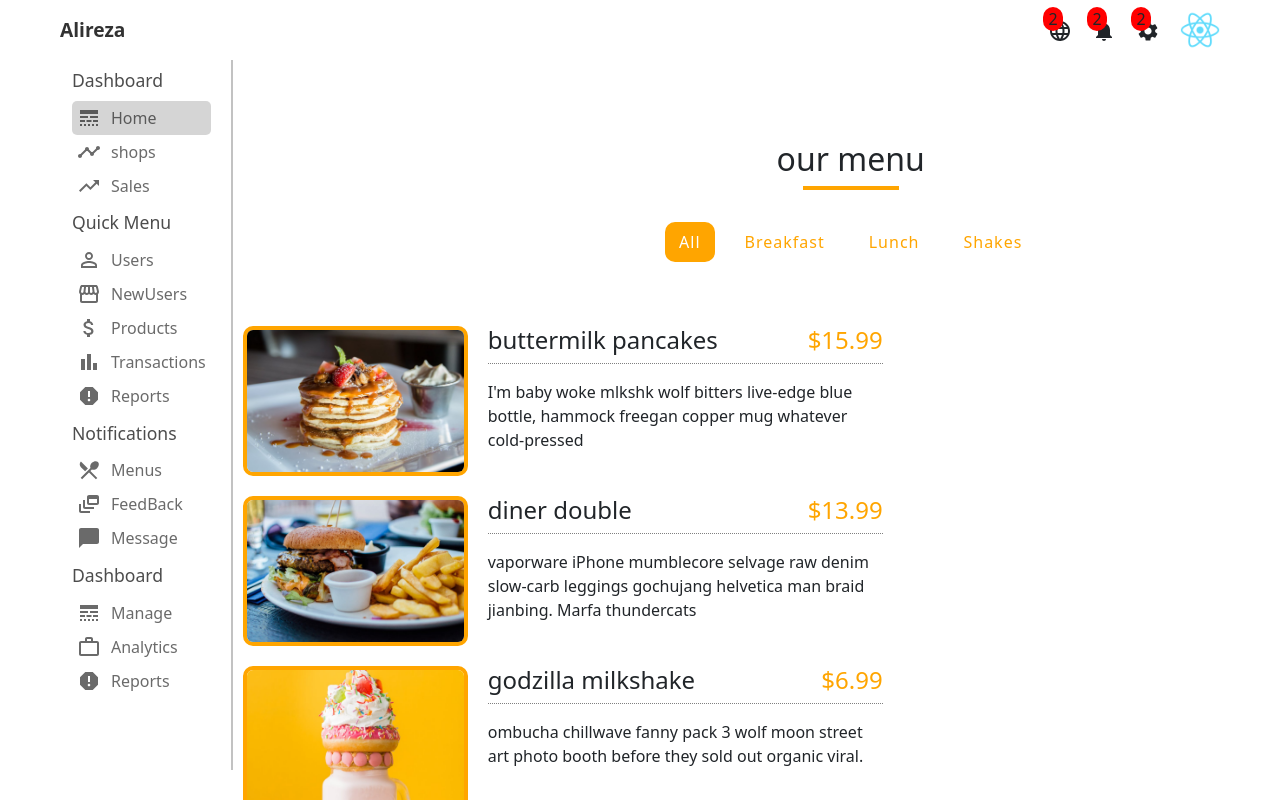
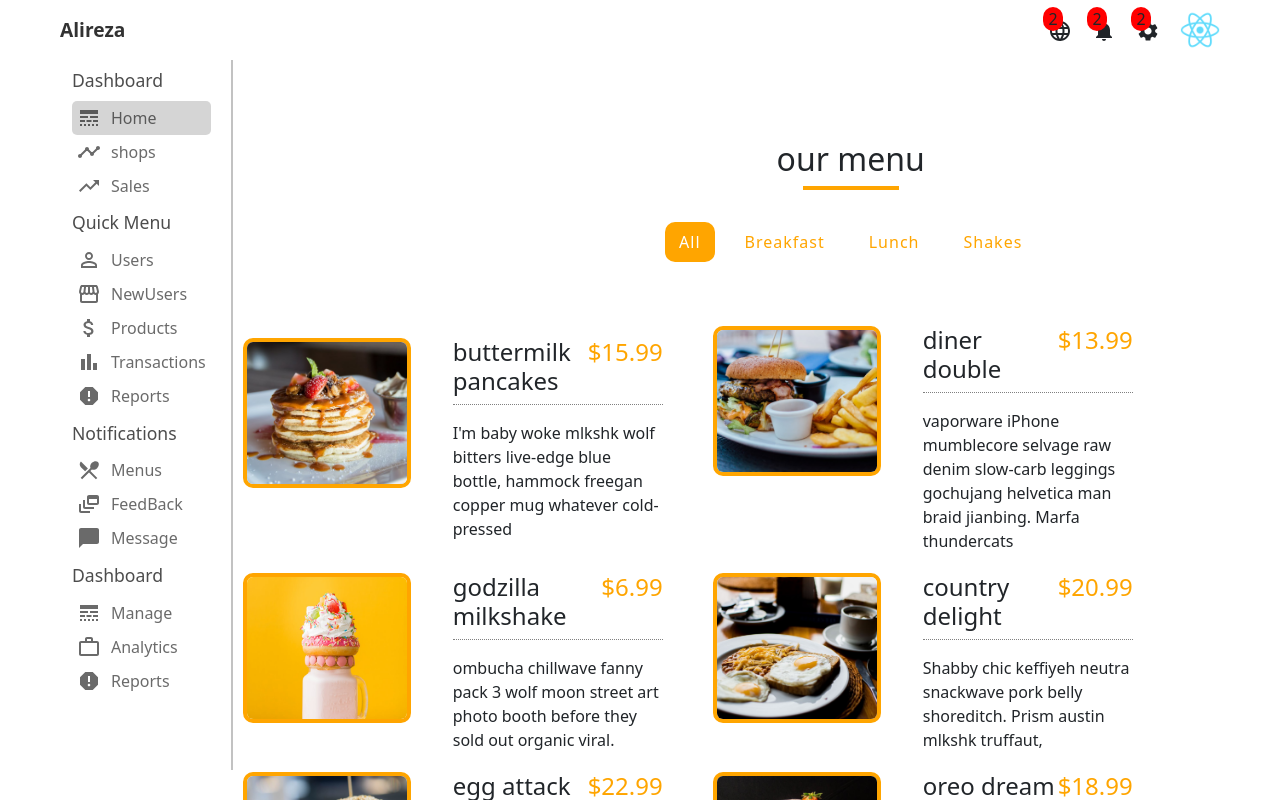
Before and after one commit to alirezatalebizadeh/dashboard-react, a React (Create React App) app: page /menus in a window 1280 px wide. Shown: the top 800 px of the page. Built offline with nearby package versions, Linux system fonts and the light colour scheme.

Commit message:
debug css style

```diff
--- a/src/Components/Menus/Menus.css
+++ b/src/Components/Menus/Menus.css
@@ -65,14 +65,14 @@ Menu
 
 .menu-item {
     display: grid;
-    gap: 1rem 1rem;
-    max-width: 20rem;
+    width: 450px;
+
 }
 
 .photo {
     object-fit: cover;
-    height: 200px;
-    width: 100%;
+    height: 150px;
+    width: 80%;
     border: 0.25rem solid orange;
     border-radius: 10px;
     display: block;
@@ -99,14 +99,9 @@ Menu
 
 @media screen and (min-width: 768px) {
     .menu-item {
-        grid-template-columns: 225px 1fr;
-        gap: 0 1.25rem;
-        max-width: 40rem;
+        grid-template-columns: 210px 210px;
     }
 
-    .photo {
-        height: 175px;
-    }
 }
 
 @media screen and (min-width: 1200px) {
@@ -114,8 +109,4 @@ Menu
         width: 95vw;
         grid-template-columns: 1fr 1fr;
     }
-
-    .photo {
-        height: 150px;
-    }
 }
--- a/src/Components/Todos/Todos.css
+++ b/src/Components/Todos/Todos.css
@@ -30,6 +30,7 @@
   width: 100%;
   height: 200px;
 }
-.txt_me{
+
+.txt_me {
   height: 100px;
 }
```
